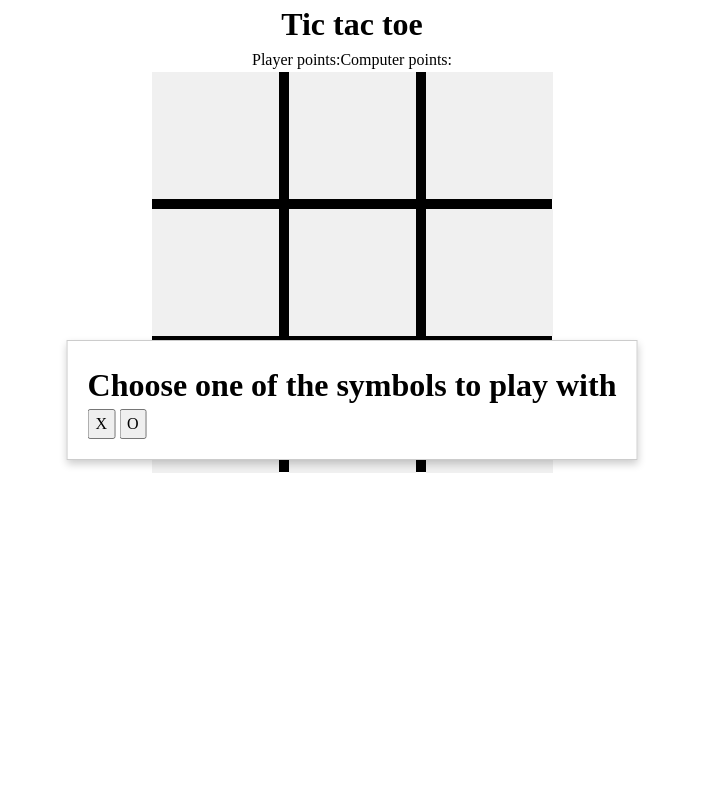
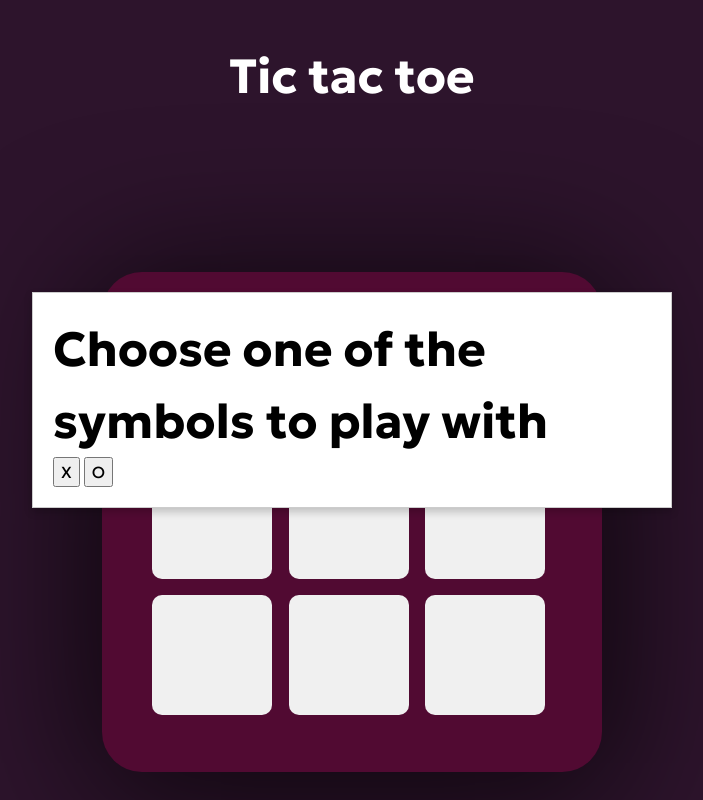
Before and after one commit to ImShad0w/tic-tac-toe, a website: page index.html in a window 1280 px wide. Shown: the whole page, without its empty margins (288-991 px from the left). Drawn offline with Linux system fonts and the light colour scheme.

Commit message:
Added a bit of color and shadows, will work on fixing bug of one square missing

```diff
--- a/app.js
+++ b/app.js
@@ -149,8 +149,8 @@ function resetGameboard() {
 }
 
 function displayPoints() {
-  const playerPoints = document.querySelector(".player")
-  const computerPoints = document.querySelector(".computer")
+  const playerPoints = document.querySelector(".playerPoints")
+  const computerPoints = document.querySelector(".computerPoints")
   playerPoints.textContent = `Player points: ${player1.getPoints()}`
   computerPoints.textContent = `Computer points ${aiPlayer.getPoints()} `
 }
--- a/index.html
+++ b/index.html
@@ -16,8 +16,14 @@
   <div class="container">
     <div class="highlight"></div>
     <div class="scoreboard">
-      <div class="player">Player points: </div>
-      <div class="computer">Computer points: </div>
+      <div class="player">
+        <p class="playerPoints"></p>
+        <div class="playerSymbol"></div>
+      </div>
+      <div class="computer">
+        <p class="computerPoints"></p>
+        <div class="computerSymbol"></div>
+      </div>
     </div>
     <div id="gameboard">
       <div class="gameboard-square" data-row="0" data-col="0"></div>
--- a/style.css
+++ b/style.css
@@ -1,3 +1,5 @@
+@import url('https://fonts.googleapis.com/css2?family=Geologica:wght@100..900&display=swap');
+
 /* 1. Use a more-intuitive box-sizing model */
 *, *::before, *::after {
   box-sizing: border-box;
@@ -13,6 +15,8 @@ body {
   line-height: 1.5;
   /* 4. Improve text rendering */
   -webkit-font-smoothing: antialiased;
+  font-family: "Geologica";
+  color: white;
 }
 
 /* 5. Improve media defaults */
@@ -50,6 +54,7 @@ body{
   display: flex;
   flex-direction: column;
   align-items:center;
+  background-color:#2d142c;
 }
 
 .container{
@@ -69,9 +74,15 @@ body{
   display: grid;
   grid-template-columns: repeat(3, 1fr);
   grid-gap: 10px;
-  width: 400px;
-  height: 400px;
-  background-color:black;
+  width: 500px;
+  height: 500px;
+  background-color: #510a32;
+  padding: 50px;
+  box-sizing: border-box;
+  border-radius: 40px;
+box-shadow: 1px 15px 145px 11px rgba(0,0,0,0.75);
+-webkit-box-shadow: 1px 15px 145px 11px rgba(0,0,0,0.75);
+-moz-box-shadow: 1px 15px 145px 11px rgba(0,0,0,0.75);
 }
 
 .gameboard-square{
@@ -82,9 +93,10 @@ body{
   align-items:center;
   box-sizing: border-box;
   overflow: hidden;
-  width: 127px;
-  height: 127px;
-}
+  width: 120px;
+  height: 120px;
+  color: black;
+  border-radius: 10px;}
 
 #modal{
   display: none;
@@ -97,4 +109,27 @@ body{
   border: 1px solid #ccc;
   box-shadow: 0 4px 8px rgba(0, 0, 0, 0.2);
   z-index: 1000;
+  color: black;
 }
+
+
+.scoreboard{
+  width: 1000px;
+  display: flex;
+  justify-content: space-between;
+  font-size: 2em;
+  margin: 50px;
+}
+
+h1{
+  font-size: 3em;
+}
+
+body > h1{
+  margin: 40px;
+}
+
+.highlight{
+  margin: 10px;
+  font-size: 2em;
+}
```
